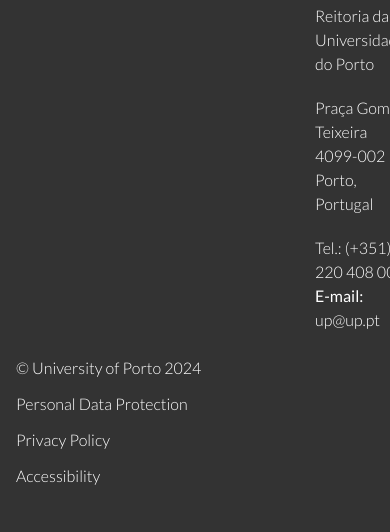
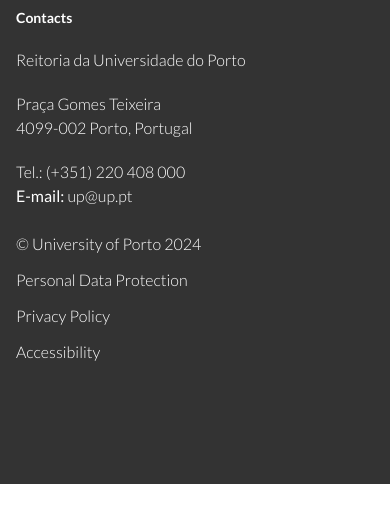
Before and after one commit to IGIRANEZAJosue/cloning-gate, a website: page index.html in a window 390 px wide. Shown: the part 7056-7588 px from the top of the page. After the commit the page ends 7540 px from the top, so only its background shows below. Drawn offline with Linux system fonts and the light colour scheme.

Commit message:
Footer responsive

```diff
--- a/index.html
+++ b/index.html
@@ -281,7 +281,7 @@
 
       <!-- Footer ================================================================================= -->
       <footer class=" relative bg-grey px-4 lg:px-28 py-24 text-white">
-         <img class="absolute w-[50vw] -left-[25vw] -top-24" src="https://www.up.pt/portal/static/images/img_minerva_footer.png" alt="">
+         <img class="hidden lg:flex absolute w-[50vw] -left-[25vw] -top-24" src="https://www.up.pt/portal/static/images/img_minerva_footer.png" alt="">
 
          <div class="grid gap-3 lg:gap-0 grid-cols-1 lg:grid-cols-5 grid-rows-6 lg:grid-rows-2 font-light">
             <div class="row-span-1 lg:row-span-2 text-gold font-semibold ">Media</div>
@@ -310,7 +310,7 @@
 
          <hr class="h-[2px] my-8 bg-[#5C5C5C] border-0">
 
-         <div class="flex items-start gap-6">
+         <div class="flex flex-col lg:flex-row items-start gap-6">
             <span class="flex gap-8 cursor-pointer text-xl w-full lg:w-[65%]">
                <i class="fa-regular fa-newspaper"></i>
                <i class="fa-brands fa-instagram"></i>
@@ -319,7 +319,7 @@
                <i class="fa-brands fa-twitter"></i>
                <i class="fa-brands fa-square-facebook"></i>
             </span>
-            <div class="flex flex-col gap-2 font-light w-[35%] space-y-3 ">
+            <div class="flex flex-col gap-2 font-light w-full lg:w-[35%] space-y-3 ">
                <h class="text-sm font-bold">Contacts</h>
                <p>Reitoria da Universidade do Porto</p>
                <p>Praça Gomes Teixeira <br>4099-002 Porto, Portugal</p>
```
